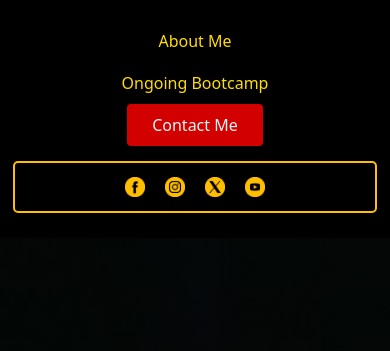
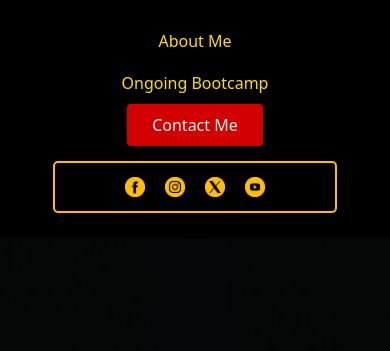
Before and after one commit to spw3bt3ch/My-Profile, a Flask app: template templates/base.html in a window 390 px wide. Shown: the top 351 px of the page. Run offline with Flask 3, Linux system fonts and the light colour scheme; the template is opened without the code that fills it, so the values that code supplies are empty.

Commit message:
Update mediaquery.css
Reduced developer's image

```diff
--- a/static/mediaquery.css
+++ b/static/mediaquery.css
@@ -123,4 +123,10 @@
         border: 2px solid whitesmoke;
         margin: 10px;
     }
+    #nav-container #navbar #social-icons{
+          padding: 4px 60px;
+    }
+    #container #about-image img{
+        width: 350px;
+    }
 }
```
